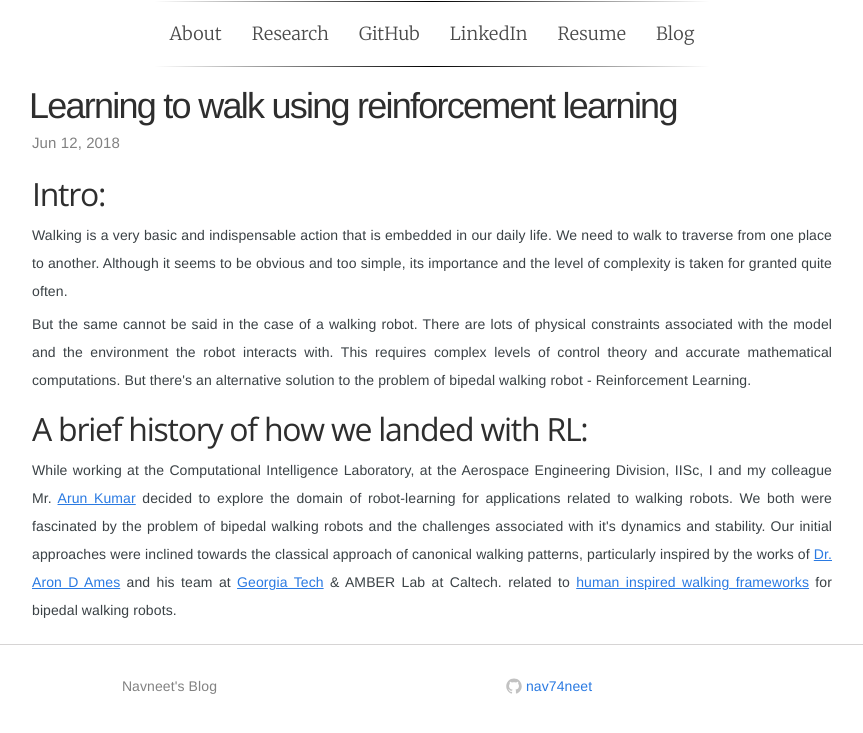
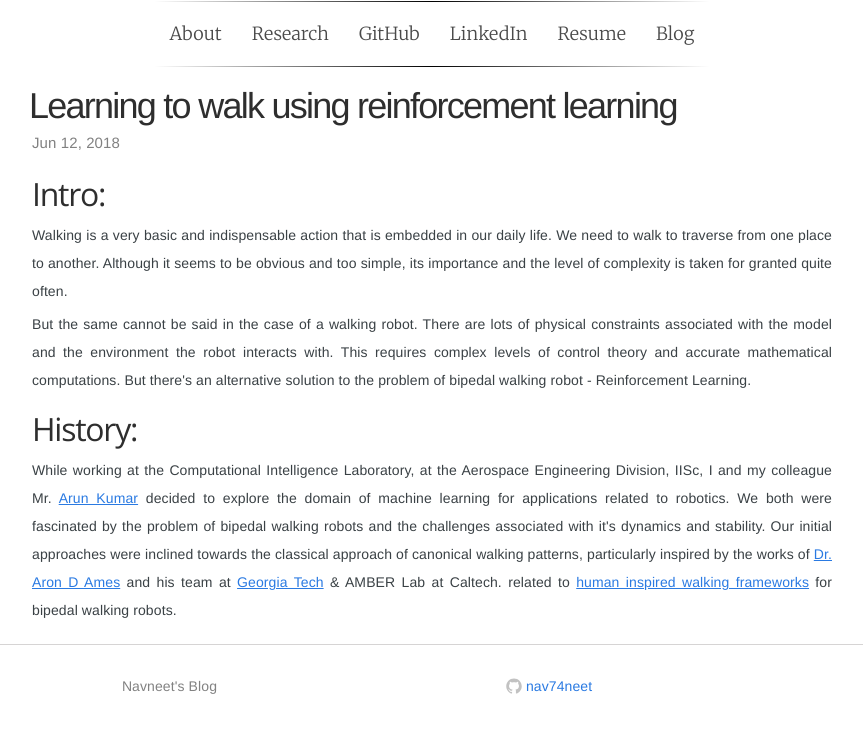
Before and after one commit to navuboy/navuboy.github.io, a Jekyll site: the page built from _posts/2018-06-12-ddpg.md, in a window 1280 px wide. Shown: the top 733 px of the page, without its empty margins (208-1071 px from the left). Built offline with Jekyll 4.4.1, drawn with Linux system fonts in a browser that asks for light colours; some web fonts are replaced.

Commit message:
Updated research.md

```diff
--- a/_posts/2018-06-12-ddpg.md
+++ b/_posts/2018-06-12-ddpg.md
@@ -11,5 +11,5 @@
 <p style="text-align:justify">Walking is a very basic and indispensable action that is embedded in our daily life. We need to walk to traverse from one place to another. Although it seems to be obvious and too simple, its importance and the level of complexity is taken for granted quite often.</p>
 <p style="text-align:justify">But the same cannot be said in the case of a walking robot. There are lots of physical constraints associated with the model and the environment the robot interacts with. This requires complex levels of control theory and accurate mathematical computations. But there's an alternative solution to the problem of bipedal walking robot - Reinforcement Learning.</p>
 
-## A brief history of how we landed with RL:
-<p style="text-align:justify">While working at the Computational Intelligence Laboratory, at the Aerospace Engineering Division, IISc, I and my colleague Mr. <a href="https://www.linkedin.com/in/ioarun/" class="md-link">Arun Kumar</a> decided to explore the domain of robot-learning for applications related to walking robots. We both were fascinated by the problem of bipedal walking robots and the challenges associated with it's dynamics and stability. Our initial approaches were inclined towards the classical approach of canonical walking patterns, particularly inspired by the works of <a href="http://ames.gatech.edu/" class="md-link"> Dr. Aron D Ames</a> and his team at <a href="https://www.gatech.edu/" class="md-link">Georgia Tech</a> & AMBER Lab at Caltech. related to <a href="http://ames.gatech.edu/ijbbr_2014.pdf" class="md-link">human inspired walking frameworks</a> for bipedal walking robots.</p>
+## History:
+<p style="text-align:justify">While working at the Computational Intelligence Laboratory, at the Aerospace Engineering Division, IISc, I and my colleague Mr. <a href="https://www.linkedin.com/in/ioarun/" class="md-link">Arun Kumar</a> decided to explore the domain of machine learning for applications related to robotics. We both were fascinated by the problem of bipedal walking robots and the challenges associated with it's dynamics and stability. Our initial approaches were inclined towards the classical approach of canonical walking patterns, particularly inspired by the works of <a href="http://ames.gatech.edu/" class="md-link"> Dr. Aron D Ames</a> and his team at <a href="https://www.gatech.edu/" class="md-link">Georgia Tech</a> & AMBER Lab at Caltech. related to <a href="http://ames.gatech.edu/ijbbr_2014.pdf" class="md-link">human inspired walking frameworks</a> for bipedal walking robots.</p>
```
